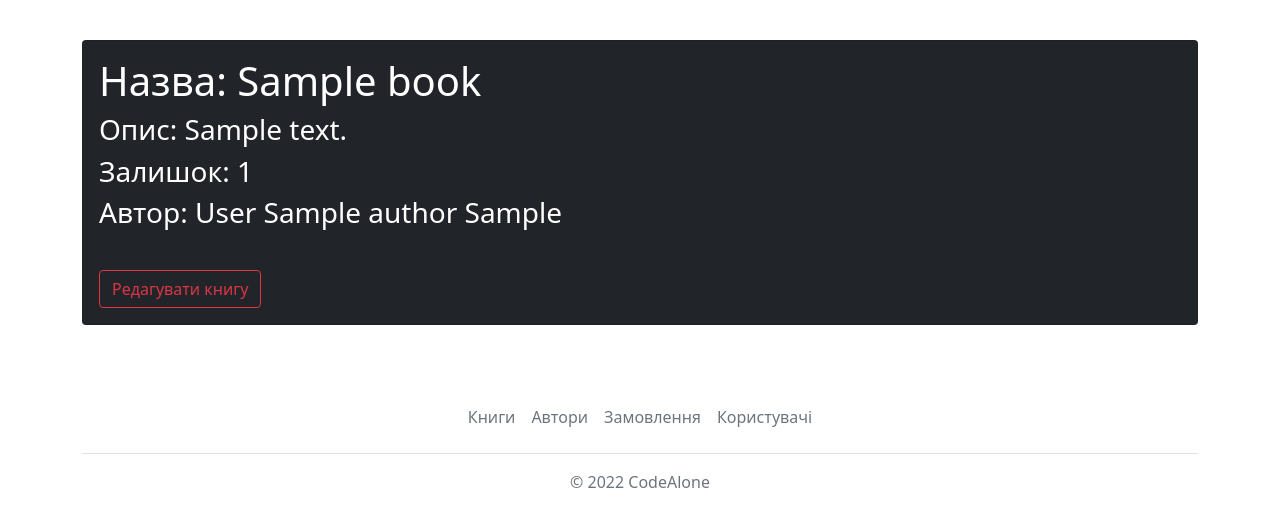
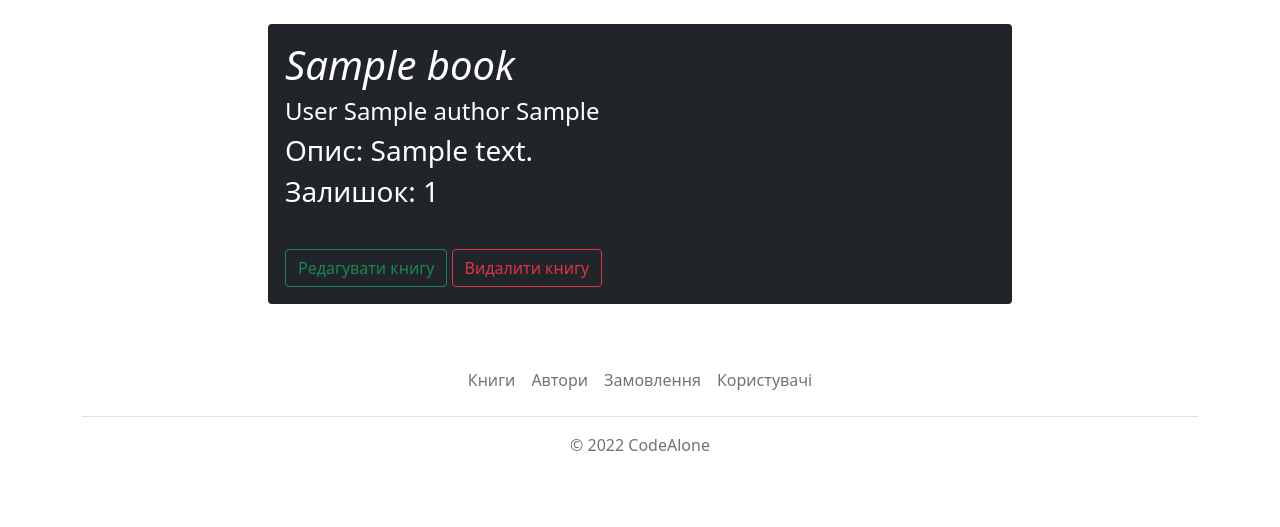
Before and after one commit to oxanquits/sprint14-om7-s16-team4-1, a Django app: page /1/ in a window 1280 px wide. Shown: the part 71-598 px from the top of the page. Run offline with Django 3.2, Linux system fonts and the light colour scheme; tables that the repository leaves empty hold one stand-in row (values such as "Sample post").

Commit message:
Books delete added, forms redisigned

```diff
--- a/book/templates/book/book.html
+++ b/book/templates/book/book.html
@@ -1,22 +1,26 @@
 {% extends 'base.html' %}
 {% block content %}
 
-		<div class="container py-3">
+<div class="container ">
+  <div class="row g-0">
+	  <div class="col"></div>
+	  <div class="col-8">
 		<div class="card mb-3 bg-dark text-white" >
-		  <div class="row g-0">
-		    <div class="col-md-12">
 		      <div class="card-body bg-dark text-white">
-		        <h1 class="card-title">Назва: {{ book.name }} </h1>
+		        <h1 class="card-title fst-italic">{{ book.name }} </h1>
+				<h4 class="card-title fw-light"> {{ authors }} </h4>
 		        <h3 class="card-title">Опис: {{ book.description }} </h3>
                 <h3 class="card-title">Залишок: {{ book.count }} </h3>
-				<h3 class="card-title">Автор: {{ authors }} </h3>
+
 		      </div>
 				<div class="card-body bg-dark text-white">
-		            <a href="{%url 'update_book' book.id  %}"  class="btn btn-outline-danger">Редагувати книгу</a>
+		            <a href="{%url 'update_book' book.id  %}"  class="btn btn-outline-success">Редагувати книгу</a>
+					<a href="{%url 'del_book' book.id  %}"  class="btn btn-outline-danger">Видалити книгу</a>
 		        </div>
 		    </div>
+	  </div>
+	  <div class="col"></div>
 
-		  </div>
 		</div></div>
 
 
--- a/book/urls.py
+++ b/book/urls.py
@@ -10,4 +10,5 @@ urlpatterns = [
     path('<int:bookid>/', book_by),
     path('add_book/', add_book, name='add_book'),
     path('update_book/<str:bookid>/', update_book, name='update_book'),
+    path('del_book/<str:bookid>/', del_book, name='del_book'),
 ]
--- a/book/views.py
+++ b/book/views.py
@@ -79,6 +79,11 @@ def update_book(request, bookid):
             return redirect('books')
     return render(request, 'book/add_book.html', {'form': form})
 
+def del_book(request, bookid):
+    book = Book.objects.get(pk=bookid)
+    book.delete()
+    return redirect('books')
+
 # def add_book(request, bookid = 0):
 #
 #    if request.method == 'GET':
```
Also changed, not shown: book/forms.py (+17 -1 lines), book/templates/book/add_book.html (+8 -4 lines).
